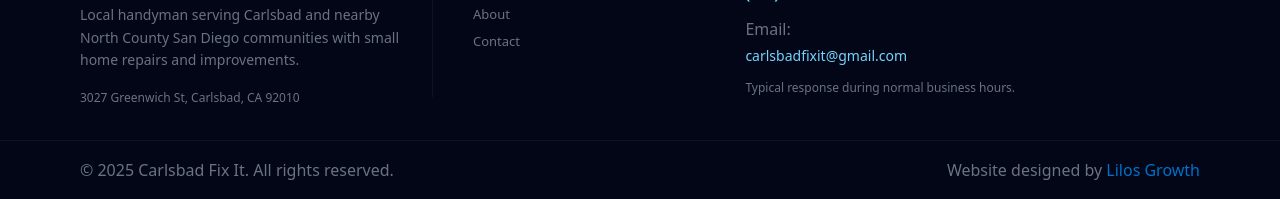
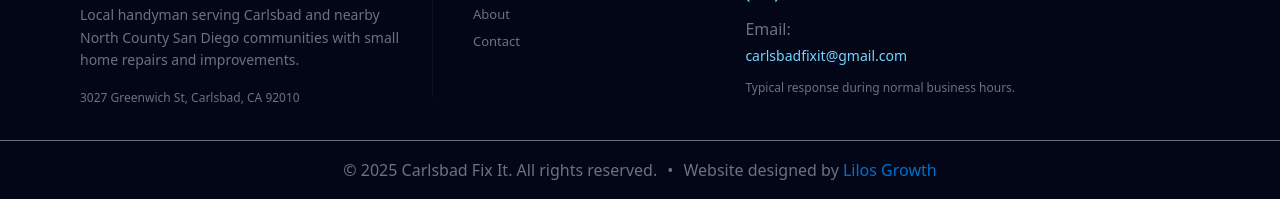
Before and after one commit to LilosG/carlsbadfixit-final, an Astro site: page / in a window 1280 px wide. Shown: the part 5221-5420 px from the top of the page. Built offline with nearby package versions, Linux system fonts and the light colour scheme; Astro itself is replaced by a stand-in of ours.

Commit message:
Simplify footer design credit

```diff
--- a/src/components/SiteFooter.astro
+++ b/src/components/SiteFooter.astro
@@ -113,14 +113,21 @@
     </div>
   </div>
 
-  <div class="border-t border-white/5">
-    <div class="mx-auto flex max-w-6xl flex-col items-center justify-between gap-3 px-4 py-4 text-xs text-cf-textMuted md:flex-row">
-      <p>
-        © {new Date().getFullYear()} Carlsbad Fix It. All rights reserved.
-      </p>
-      <p>
-        Website designed by <a href="https://lilosgrowth.com" target="_blank" rel="noopener noreferrer" class="underline-offset-2 hover:underline">Lilos Growth</a>
-      </p>
-    </div>
+  <div class="border-t border-cf-borderSoft/40">
+  <div class="mx-auto flex max-w-6xl justify-center px-4 py-4 text-xs text-cf-textMuted">
+    <p class="text-center">
+      © {new Date().getFullYear()} Carlsbad Fix It. All rights reserved.
+      <span class="mx-1.5 text-cf-borderSoft">•</span>
+      Website designed by
+      <a
+        href="https://lilosgrowth.com"
+        class="font-medium text-cf-accentBlue hover:text-cf-accentBlue/80"
+        target="_blank"
+        rel="noreferrer"
+      >
+        Lilos Growth
+      </a>
+    </p>
   </div>
+</div>
 </footer>
```
